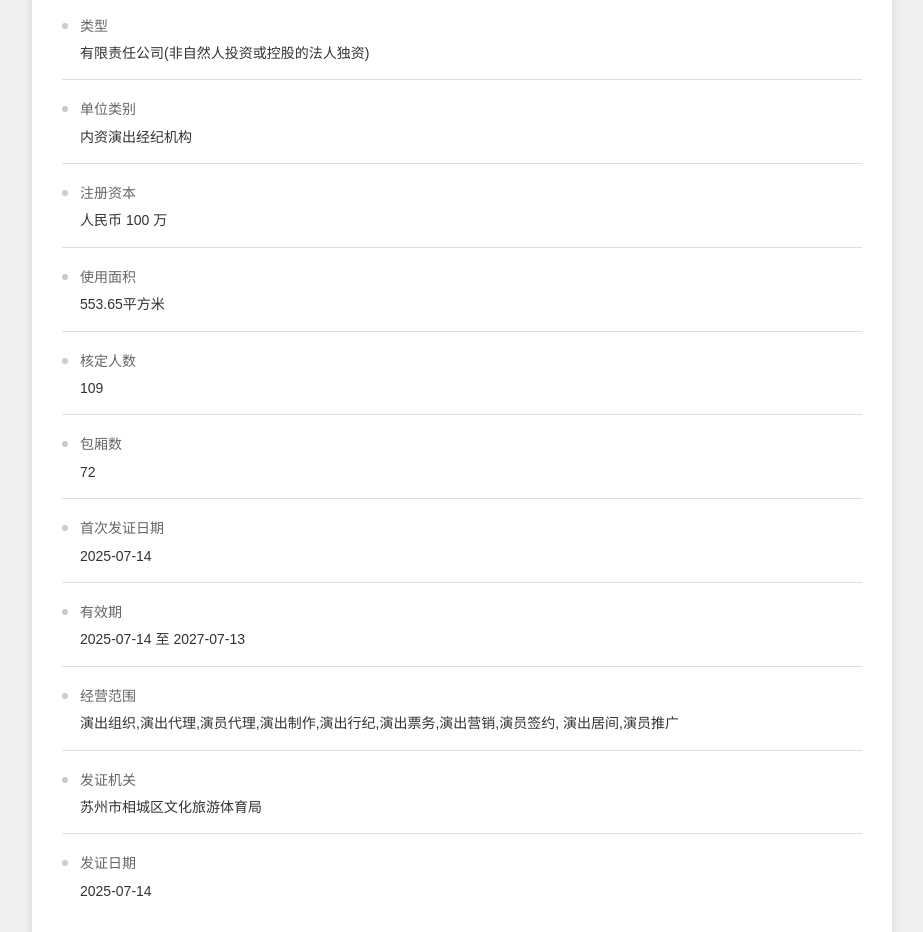
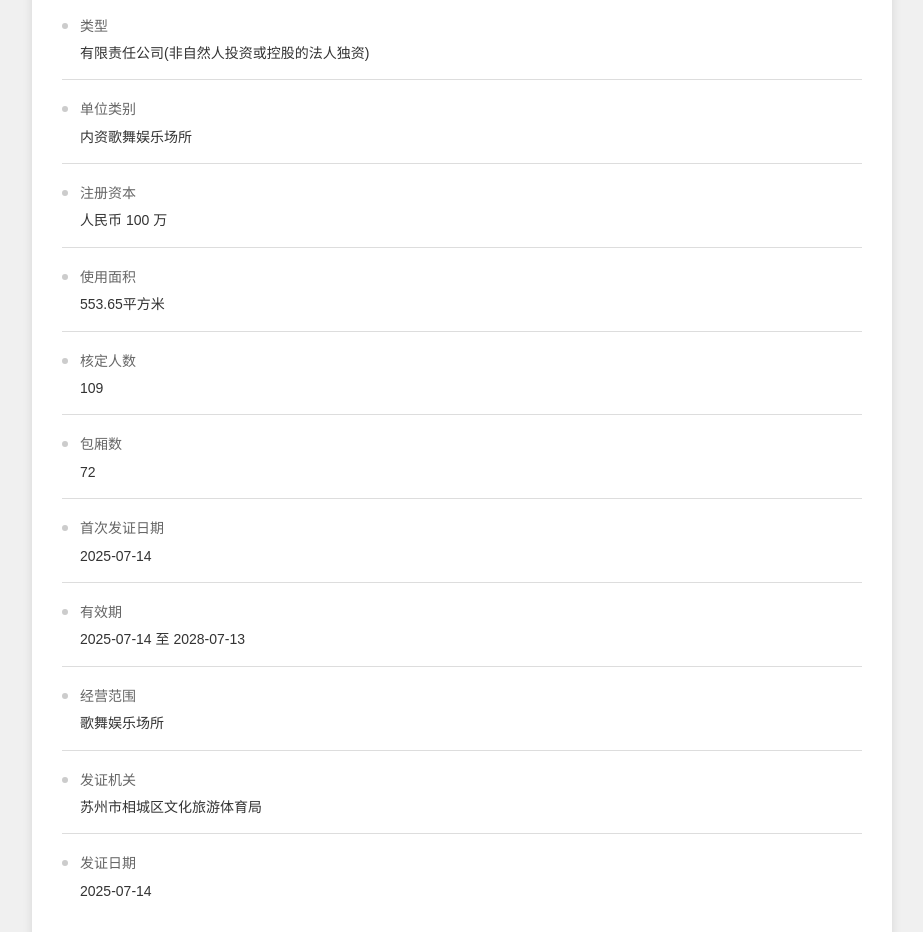
Before and after one commit to luohengjian/xue, a plain HTML site: page index.html in a window 1280 px wide. Shown: the part 544-1476 px from the top of the page, without its empty margins (178-1101 px from the left). Drawn offline with Linux system fonts and the light colour scheme.

Commit message:
Update index.html

```diff
--- a/index.html
+++ b/index.html
@@ -157,7 +157,7 @@
                  <div class="bullet"></div>
                  <div class="info-content">
                      <div class="info-label">单位类别</div>
-                     <div class="info-value">内资演出经纪机构</div>
+                     <div class="info-value">内资歌舞娱乐场所</div>
                  </div>
              </div>
 
@@ -205,7 +205,7 @@
                  <div class="bullet"></div>
                  <div class="info-content">
                      <div class="info-label">有效期</div>
-                     <div class="info-value">2025-07-14 至 2027-07-13</div>
+                     <div class="info-value">2025-07-14 至 2028-07-13</div>
                  </div>
              </div>
 
@@ -213,7 +213,7 @@
                  <div class="bullet"></div>
                  <div class="info-content">
                      <div class="info-label">经营范围</div>
-                     <div class="info-value">演出组织,演出代理,演员代理,演出制作,演出行纪,演出票务,演出营销,演员签约, 演出居间,演员推广</div>
+                     <div class="info-value">歌舞娱乐场所</div>
                  </div>
              </div>
 
```
